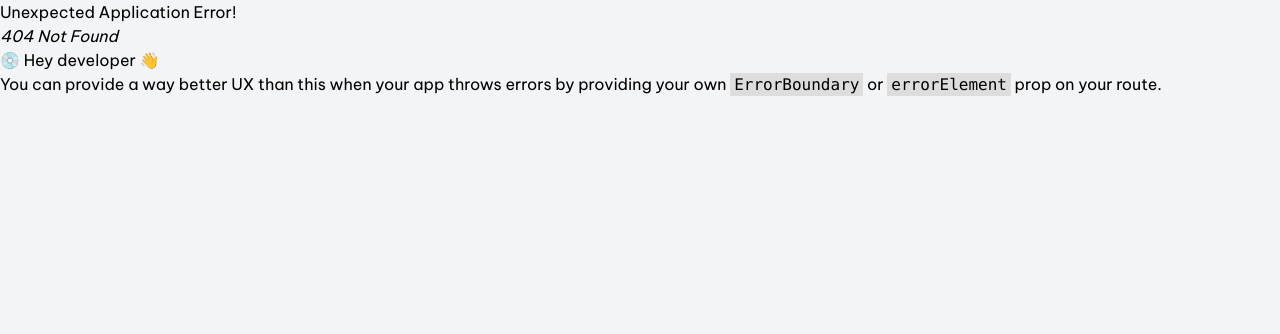
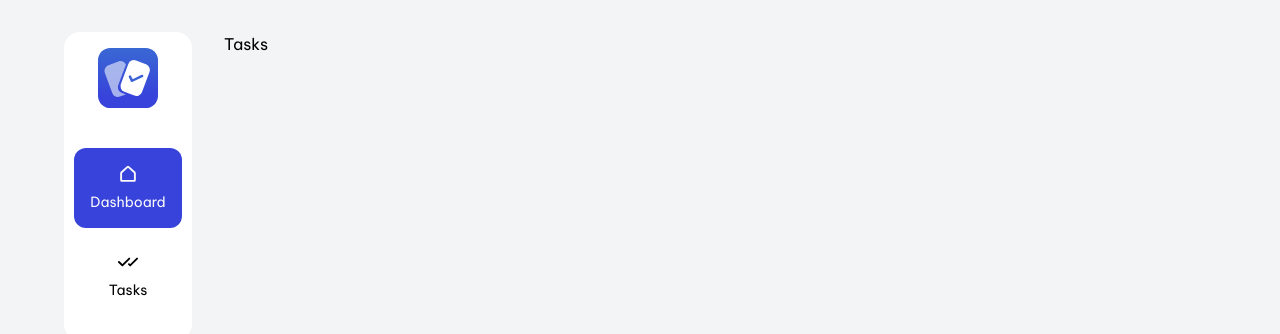
Before and after one commit to falaigor/tasks-quality-web, a React (Vite) app: page /tasks in a window 1280 px wide. Before the commit this address had no page. Shown: the top 334 px of the page. Built offline with nearby package versions, Linux system fonts and the light colour scheme.

Commit message:
create tasks page

```diff
--- a/src/pages/Home/index.tsx
+++ b/src/pages/Home/index.tsx
@@ -2,7 +2,7 @@ import { Plus } from "phosphor-react";
 import { Summary } from "./components/Summary";
 import { TaskItem } from "../../components/TaskItem";
 
-export function Home() {
+export function HomePage() {
   const transactions = [
     {
       id: 1,
--- /dev/null
+++ b/src/pages/Tasks/index.tsx
@@ -0,0 +1,3 @@
+export function TasksPage() {
+  return <div>Tasks</div>;
+}
```
Also changed, not shown: src/routes/AppRouter.tsx (+7 -2 lines).
